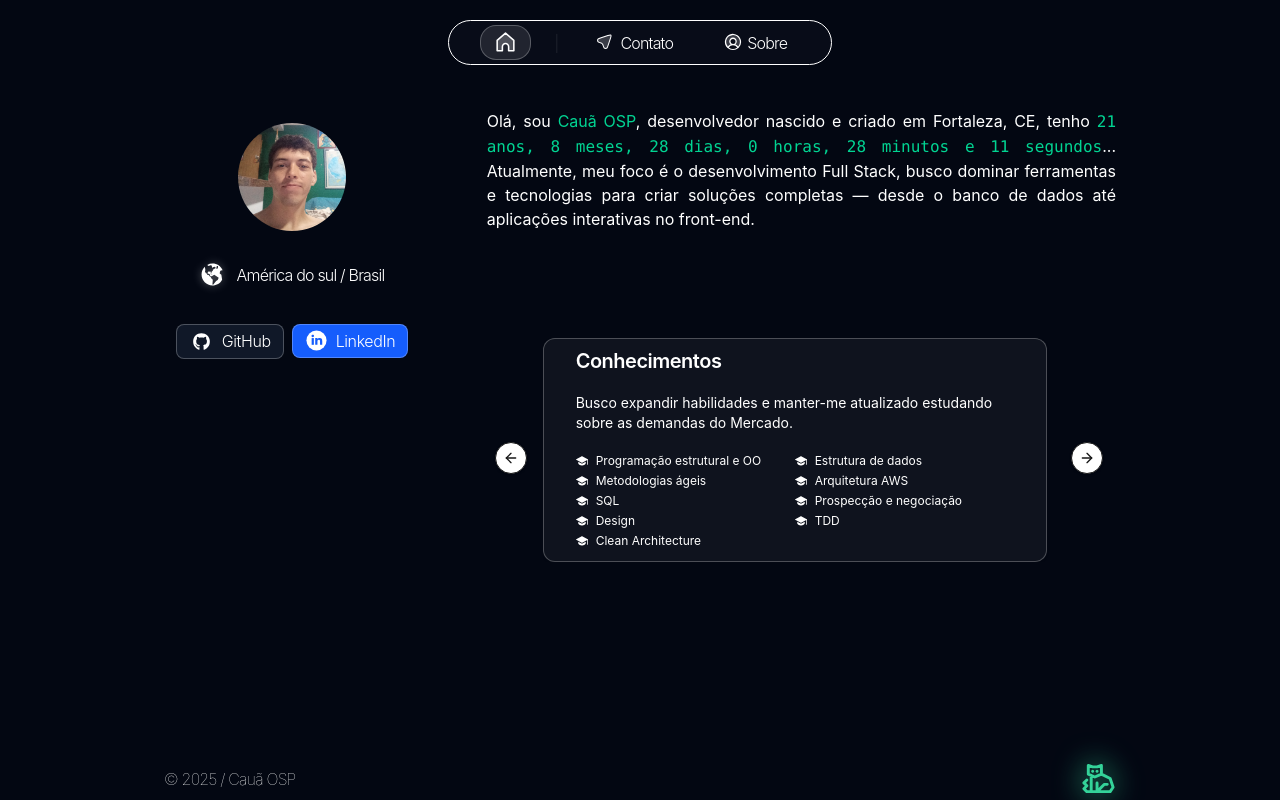
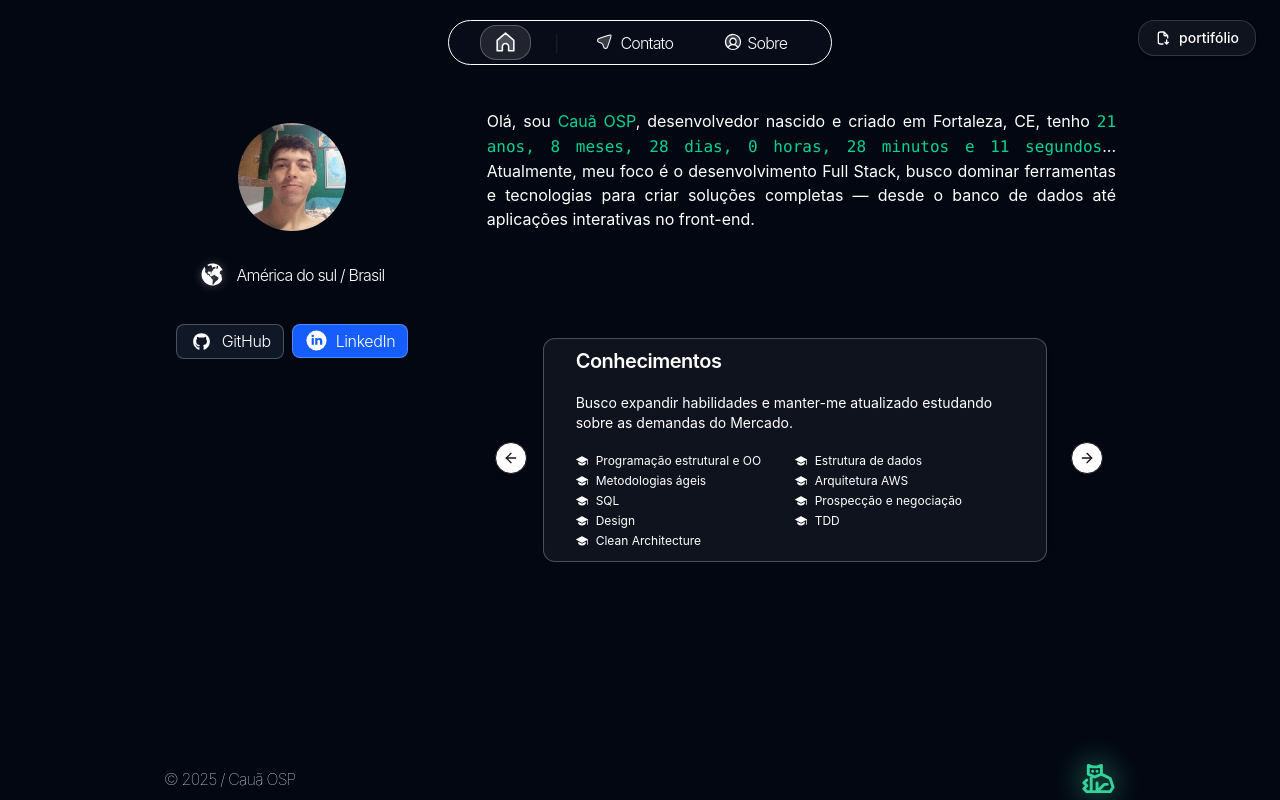
Before and after one commit to cauaosp/webportifolio, a Next.js app: page / in a window 1280 px wide. Built offline with nearby package versions, Linux system fonts and the light colour scheme.

Commit message:
feat: adicionado o arquivo de portifolio para download

```diff
--- a/app/(homepage)/page.tsx
+++ b/app/(homepage)/page.tsx
@@ -1,19 +1,24 @@
 import { AgeCounter, CarouselHomepage, Profile } from "../components/homepage";
+import { PortifolioDownload } from "../components/homepage/portifolio-download";
 import { Footer } from "../components/shared/footer";
 import { TopMenu } from "../components/shared/index";
 
 export default function HomePage() {
   return (
     <div className="grid gap-2 md:gap-6 h-screen bg-gray-950 p-5 pb-1 px-36 select-none">
-      <TopMenu />
+      <div>
+        <TopMenu />
+        <PortifolioDownload />
+      </div>
+
       <div className="grid grid-rows-3 grid-cols-3 p-5 2xl:pt-10 gap-4 gap-y-0 md:gap-y-20 2xl:gap-y-0 overflow-hidden 2xl:mt-8 2xl:mb-0">
         <Profile />
         <div className="col-span-2 text-white text-justify 2xl:text-lg">
-          Olá, sou <span className="text-emerald-400">Cauã OSP</span>, desenvolvedor nascido e criado em Fortaleza, CE, tenho{" "}
-          <AgeCounter />
-          ... Atualmente, meu foco é o desenvolvimento Full Stack,
-          busco dominar ferramentas e tecnologias para criar soluções completas
-          — desde o banco de dados até aplicações interativas no front-end.
+          Olá, sou <span className="text-emerald-400">Cauã OSP</span>,
+          desenvolvedor nascido e criado em Fortaleza, CE, tenho <AgeCounter />
+          ... Atualmente, meu foco é o desenvolvimento Full Stack, busco dominar
+          ferramentas e tecnologias para criar soluções completas — desde o
+          banco de dados até aplicações interativas no front-end.
         </div>
         <CarouselHomepage />
       </div>
--- /dev/null
+++ b/app/components/homepage/portifolio-download.tsx
@@ -0,0 +1,56 @@
+"use client";
+
+import { FileDownload } from "@/assets";
+import { Button } from "@/components/ui/button";
+
+import { useState } from "react";
+
+export const PortifolioDownload = () => {
+  const [downloadStatus, setDownloadStatus] = useState("");
+  const [showStatus, setShowStatus] = useState(false);
+
+  const handleClick = async () => {
+    try {
+      const response = await fetch("/download/curriculo-cauaosp.pdf");
+      const blob = await response.blob();
+      const url = window.URL.createObjectURL(blob);
+      const link = document.createElement("a");
+      link.href = url;
+      link.download = "curriculo-cauaosp.pdf";
+      link.click();
+      window.URL.revokeObjectURL(url);
+      setDownloadStatus("Baixado com sucesso!");
+      setShowStatus(true);
+      setTimeout(() => {
+        setShowStatus(false);
+      }, 5000);
+    } catch {
+      setDownloadStatus("Erro ao baixar arquivo");
+      setShowStatus(true);
+      setTimeout(() => {
+        setShowStatus(false);
+      }, 5000);
+    }
+  };
+
+  return (
+    <Button
+      onClick={handleClick}
+      className="bg-white/5 border border-white/15 text-white rounded-2xl absolute top-5 right-6 p-4 hover:cursor-pointer"
+    >
+      <FileDownload width={25} height={25} color={"#fff"} />
+      <div>portifólio</div>
+      {showStatus && (
+        <div
+          className={`absolute -bottom-5 text-xs font-mono font-bold ${
+            downloadStatus.includes("Erro")
+              ? "text-red-400"
+              : "text-emerald-400"
+          }`}
+        >
+          {downloadStatus}
+        </div>
+      )}
+    </Button>
+  );
+};
--- /dev/null
+++ b/assets/file-download.tsx
@@ -0,0 +1,27 @@
+export const FileDownload = ({ ...props }) => {
+  return (
+    <svg
+      width={props.width}
+      height={props.height}
+      viewBox="0 0 24 24"
+      fill="none"
+      xmlns="http://www.w3.org/2000/svg"
+      {...props}
+    >
+      <path
+        d="M13.5 3H12H8C6.34315 3 5 4.34315 5 6V18C5 19.6569 6.34315 21 8 21H12M13.5 3L19 8.625M13.5 3V7.625C13.5 8.17728 13.9477 8.625 14.5 8.625H19M19 8.625V11.8125"
+        stroke={props.color}
+        strokeWidth="2"
+        strokeLinecap="round"
+        strokeLinejoin="round"
+      />
+      <path
+        d="M17.5 15V21M17.5 21L15 18.5M17.5 21L20 18.5"
+        stroke={props.color}
+        strokeWidth="2"
+        strokeLinecap="round"
+        strokeLinejoin="round"
+      />
+    </svg>
+  );
+};
--- a/assets/index.ts
+++ b/assets/index.ts
@@ -3,6 +3,7 @@ export { Brazil } from "./brazil";
 export { Cat } from "./cat";
 export { Duck } from "./duck";
 export { EducationCap } from "./education-cap";
+export { FileDownload } from "./file-download";
 export { GitBranch } from "./git-branch";
 export { Github } from "./github";
 export { Home } from "./home";
```
Also changed, not shown: 1 other file (tests, documents, lock files or other folders).
